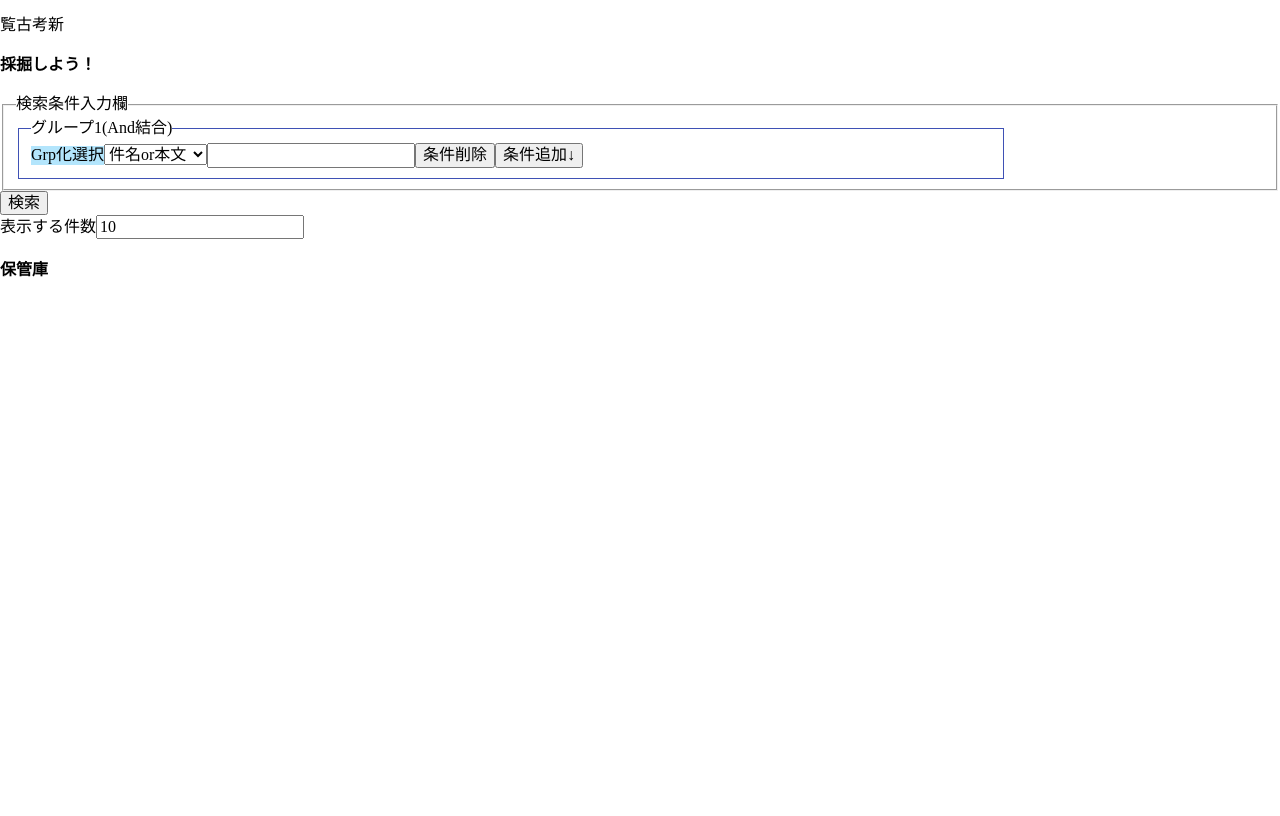
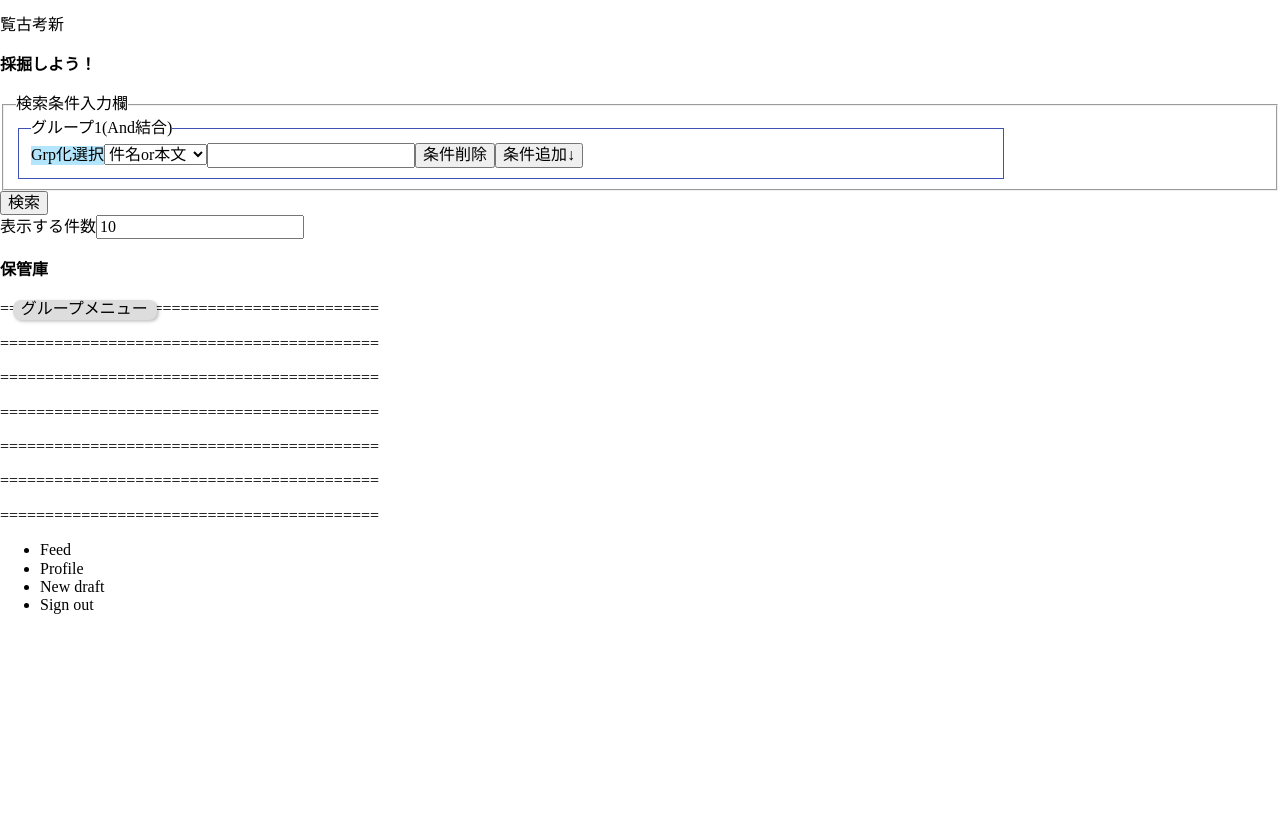
Before and after one commit to pubranko/HatsuneMiku2, a FastAPI app: page / in a window 1280 px wide. Run offline with FastAPI, Linux system fonts and the light colour scheme.

Commit message:
グループメニューボタンの作成中

```diff
--- a/app/static/app.css
+++ b/app/static/app.css
@@ -416,6 +416,110 @@ body {
 
 .c-grouping_select--type2 {
   background-color: #03a9f4;
+}
+
+/*
+*   ボタンの定義
+*/
+/* ボタン （aタグ、buttonタグに利用可） */
+.c-button--type2-5, .c-button--type2-4, .c-button--type2-3, .c-button--type2-2, .c-button--type2-1 {
+  display: inline-block;
+  padding: 1.1rem 1rem;
+  border: 0.2rem solid #f57c00;
+  /* 枠の指定 */
+  box-shadow: 0rem 0rem 0.3rem 0.1rem #e65100, 0rem 0rem 0.3rem 0.1rem #e65100 inset;
+  border-radius: 5%;
+  background: rgba(0, 0, 0, 0);
+  font-size: 1.5rem;
+  text-align: center;
+  color: #ff9800;
+  transition: 0.3s;
+}
+.c-button--type2-5:hover, .c-button--type2-4:hover, .c-button--type2-3:hover, .c-button--type2-2:hover, .c-button--type2-1:hover, .c-button--type2-5:active, .c-button--type2-4:active, .c-button--type2-3:active, .c-button--type2-2:active, .c-button--type2-1:active {
+  color: #303f9f;
+  background: #ff9800;
+  cursor: pointer;
+}
+
+.c-button--type2-2 {
+  display: block;
+  padding: 0.3rem 1rem;
+  font-size: 1.2rem;
+}
+
+.c-button--type2-3 {
+  display: block;
+  padding: 0.1rem 1rem;
+  font-size: 1.2rem;
+}
+
+.c-button--type2-4 {
+  padding: 0.1rem 1rem;
+  font-size: 1.2rem;
+}
+
+.c-button--type2-5 {
+  padding: 0rem 1rem;
+  font-size: 1rem;
+}
+
+/*タイプ３*/
+.c-button--type3 {
+  border-radius: 50%;
+  line-height: 100px;
+  width: 100px;
+  height: 100px;
+  padding: 0;
+  box-shadow: 0 5px 0 #e6d900;
+}
+.c-button--type3:hover {
+  transform: translate(0, 3px);
+  box-shadow: 0 2px 0 #e6d900;
+}
+
+/*-----*/
+.c-operation_menu {
+  position: absolute;
+  width: auto;
+  height: 1.2rem;
+  background: #dddddd;
+  border-radius: 0.5rem;
+  box-shadow: 0.1rem 0.1rem 0.2rem 0 rgba(0, 0, 0, 0.25);
+  cursor: pointer;
+  overflow: hidden;
+  transition: all 0.6s cubic-bezier(0.19, 1, 0.22, 1);
+}
+.c-operation_menu:hover {
+  width: auto;
+  height: auto;
+  overflow: auto;
+}
+.c-operation_menu:hover .c-operation_menu__li {
+  opacity: 1;
+  transform: translateY(0);
+}
+.c-operation_menu:hover .c-operation_menu__li:hover {
+  background: #394451;
+}
+
+.c-operation_menu__title {
+  padding-left: 0.5rem;
+}
+
+.c-operation_menu__ul {
+  list-style: none;
+  padding-left: 1rem;
+}
+
+.c-operation_menu__li {
+  width: 8rem;
+  text-align: left;
+  opacity: 0;
+  transform: translateY(-1rem);
+  transition: transform 0.6s cubic-bezier(0.19, 1, 0.22, 1), opacity 0.6s cubic-bezier(0.19, 1, 0.22, 1);
+  color: red;
+  font-weight: 400;
+  text-decoration: none;
 }
 
 /*検索条件*/
--- a/app/static/sass/app.scss
+++ b/app/static/sass/app.scss
@@ -27,6 +27,11 @@
 @import "object/component/_c-search_conditions.scss";
 @import "object/component/_c-search_group.scss";
 @import "object/component/_c-grouping_select.scss";
+@import "object/component/_c-button.scss";
+
+//@import "object/component/_c-test.scss";
+@import "object/component/_c-operation_menu.scss";
+
 
 // --------------------------------------------
 // Project
--- a/app/static/sass/object/component/_c-button.scss
+++ b/app/static/sass/object/component/_c-button.scss
@@ -58,3 +58,22 @@
     padding       : 0rem 1rem; // ボタンの内側余白：上下、左右
     font-size     : map-get($text_font_size, button-tn); // 文字サイズ
 }
+
+/*タイプ３*/
+.c-button--type3{
+    border-radius: 50%;
+    line-height: 100px;
+    width: 100px;
+    height: 100px;
+    padding: 0;
+    -webkit-box-shadow: 0 5px 0 #e6d900;
+    box-shadow: 0 5px 0 #e6d900;
+    &:hover{
+        -webkit-transform: translate(0, 3px);
+        transform: translate(0, 3px);
+        -webkit-box-shadow: 0 2px 0 #e6d900;
+        box-shadow: 0 2px 0 #e6d900;
+    }
+}
+
+/*-----*/
--- /dev/null
+++ b/app/static/sass/object/component/_c-operation_menu.scss
@@ -0,0 +1,54 @@
+$color : #242b33;
+
+.c-operation_menu {
+    //位置
+    position: absolute;
+
+    //形
+    width        : auto;
+    height       : 1.2rem;
+    background   : #dddddd; //$color;
+    border-radius: 0.5rem;
+    box-shadow   : 0.1rem 0.1rem 0.2rem 0 rgba(0, 0, 0, 0.25); //あとで@mixinで定義しよう。
+    cursor       : pointer;
+    overflow     : hidden; //枠外をhidden属性にする。（選択できない、存在しないものとして扱う状態）
+    transition   : all .6s cubic-bezier(0.19, 1, 0.22, 1);
+
+    &:hover {
+        width   : auto;
+        height  : auto;
+        overflow: auto;
+
+        & .c-operation_menu__li {
+            opacity  : 1;
+            transform: translateY(0); //リストの文字の止まる位置
+
+            &:hover {
+                background: lighten($color, 10%); //選択されているリストの背景色。　あとで調整
+            }
+        }
+    }
+}
+
+.c-operation_menu__title{
+    padding-left: 0.5rem;
+}
+
+.c-operation_menu__ul {
+    list-style  : none;
+    padding-left: 1rem;
+}
+
+.c-operation_menu__li {
+    width     : 8rem;
+    text-align: left;
+    opacity   : 0; //完全に透過状態
+    transform : translateY(-1rem); //上からリストの文字が移動してくるように動作
+    transition: transform .6s cubic-bezier(0.19, 1, 0.22, 1),
+        opacity .6s cubic-bezier(0.19, 1, 0.22, 1);
+    color          : red;
+    font-weight    : 400;
+    text-decoration: none;
+}
+
+//.c-operation_menu__a {}
--- /dev/null
+++ b/app/static/sass/object/component/_c-test.scss
@@ -0,0 +1,89 @@
+
+$color : #242b33;
+
+nav {
+  width: 80px; height: 80px;
+//   position: fixed;
+//   top: 40px; left: 40px;
+  position: absolute;
+
+  //background:url('http://cloud.samuel-renault.com/logoMenu@2x.png') 0 0 no-repeat $color;
+  //@include background-size(80px);
+  background-size:80px;
+  background:$color;
+  border-radius: 4px;
+  box-shadow: 0 2px 3px 0 rgba(0,0,0,.25);
+  cursor: pointer;
+  overflow: hidden;
+
+  ul {
+    width: 400px;
+  }
+
+  li {
+    width: 200px; height: 200px;
+    float: left;
+    text-align: center;
+
+    opacity: 0;
+    //@include transform(translateY(80px));
+    transform :translateY(80px);
+  }
+
+  a {
+    display: block;
+    width: 100%; height: 100%;
+
+    font-family:'Source Sans Pro';
+    color:#fff;
+    font-weight: 400;
+    text-decoration: none;
+  }
+
+  i {
+    display: block;
+    width: 100px; height: 100px;
+    margin: 40px auto 10px;
+    background:center no-repeat;
+    background-size: 100%;
+  }
+}
+
+
+// Hover statement ------------
+
+nav:hover {
+  width:400px; height:400px;
+  background-position:0 -80px;
+
+  li {
+    opacity:1;
+    //@include transform(translateY(0px));
+    transform :translateY(0px);
+
+    &:hover {
+      background:lighten($color, 10%);
+    }
+
+  }
+
+}
+
+
+// All Transitions ------------
+
+nav {
+  transition:all .6s cubic-bezier(0.19, 1, 0.22, 1);
+
+  li {
+    transition: transform  .6s  cubic-bezier(0.19, 1, 0.22, 1),
+                opacity    .6s  cubic-bezier(0.19, 1, 0.22, 1);
+
+    @for $i from 1 through 4 {
+      &:nth-child(#{$i}) {
+       //@include transition-delay(.07s * $i);
+       transition-delay: .07s * $i;
+      }
+    }
+  }
+}
--- a/app/static/ts/etc/_init_screen.ts
+++ b/app/static/ts/etc/_init_screen.ts
@@ -7,7 +7,7 @@ import {group_add} from '../group/group_add';
 
 export const init_screen = (): void => {
     window.addEventListener("load", (e) => {
-        group_add(0)
-        search_conditions_add(0)
+        group_add('first');
+        search_conditions_add('search_group_1');
     });
 }
--- a/app/static/ts/main.ts
+++ b/app/static/ts/main.ts
@@ -15,7 +15,7 @@ export interface Window {
     test1(): void;
     test2(): void;
     test3(): void;
-    search_conditions_add(position:number): void;
+    search_conditions_add(group_id:string): void;
     search_field_change(search_conditions_id:string,option_type:string): void;
     search_conditions_delete(search_conditions_id:string): void;
     grouping_select(grouing_select_id:string,swich:string):void
@@ -26,7 +26,7 @@ window.test1 = () => { test.test1(); };
 window.test2 = () => { test.test2(); };
 window.test3 = () => { test.test3(); };
 window.search_main = (search_destination) => {search_main(search_destination )}
-window.search_conditions_add = (position) => { search_conditions_add(position); };    //初回検索条件フィールド追加
+window.search_conditions_add = (group_id) => { search_conditions_add(group_id); };    //初回検索条件フィールド追加
 window.search_field_change = (search_conditions_id,option_type) => { search_field_change(search_conditions_id,option_type); };
 window.search_conditions_delete = (search_conditions_id) => { search_conditions_delete(search_conditions_id); };
 window.grouping_select = (grouing_select_id,swich) => {grouping_select(grouing_select_id,swich); };
--- a/app/templates/saikutu.html
+++ b/app/templates/saikutu.html
@@ -23,3 +23,30 @@
 
 {#共通のフッター#}
 {% include "footer.html" %}
+
+
+<nav class="c-operation_menu u-margin--l-80">
+    <a class="c-operation_menu__title">グループメニュー</a>
+    <ul class="c-operation_menu__ul u-margin--tb-30">
+        <li class="c-operation_menu__li">Feed</li>
+        <li class="c-operation_menu__li">Profile</li>
+        <li class="c-operation_menu__li">New draft</li>
+        <li class="c-operation_menu__li">Sign out</li>
+    </ul>
+</nav>
+
+<p>==========================================</p>
+<p>==========================================</p>
+<p>==========================================</p>
+<p>==========================================</p>
+<p>==========================================</p>
+<p>==========================================</p>
+<p>==========================================</p>
+<nav>
+    <ul>
+        <li><a>Feed</a></li>
+        <li><a>Profile</a></li>
+        <li><a>New draft</a></li>
+        <li><a>Sign out</a></li>
+    </ul>
+</nav>
```
Also changed, not shown: app/static/main.js (+22 -23 lines), app/static/ts/group/group_add.ts (+9 -9 lines), app/static/ts/input/search_conditions_add.ts (+11 -11 lines).
